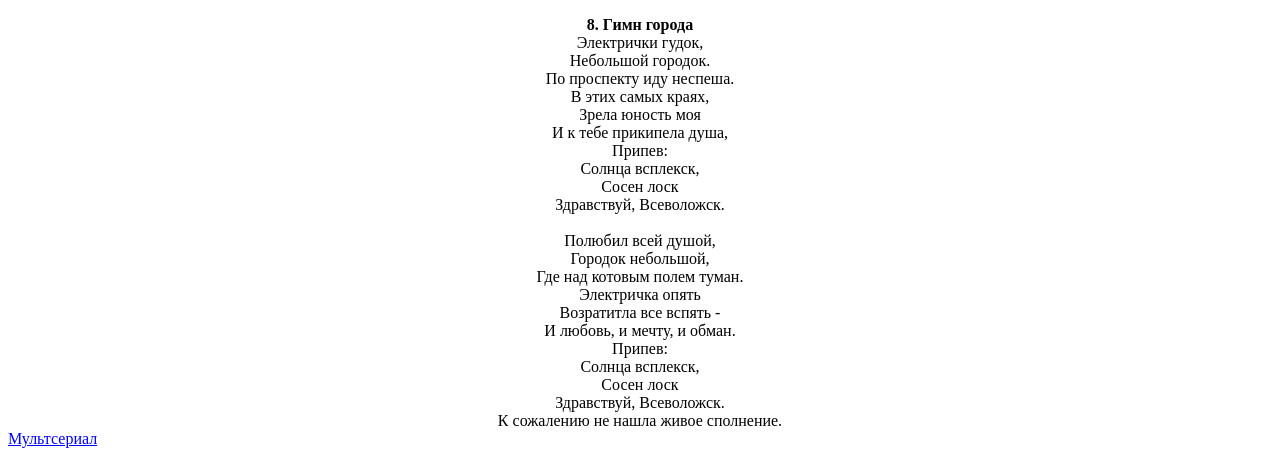
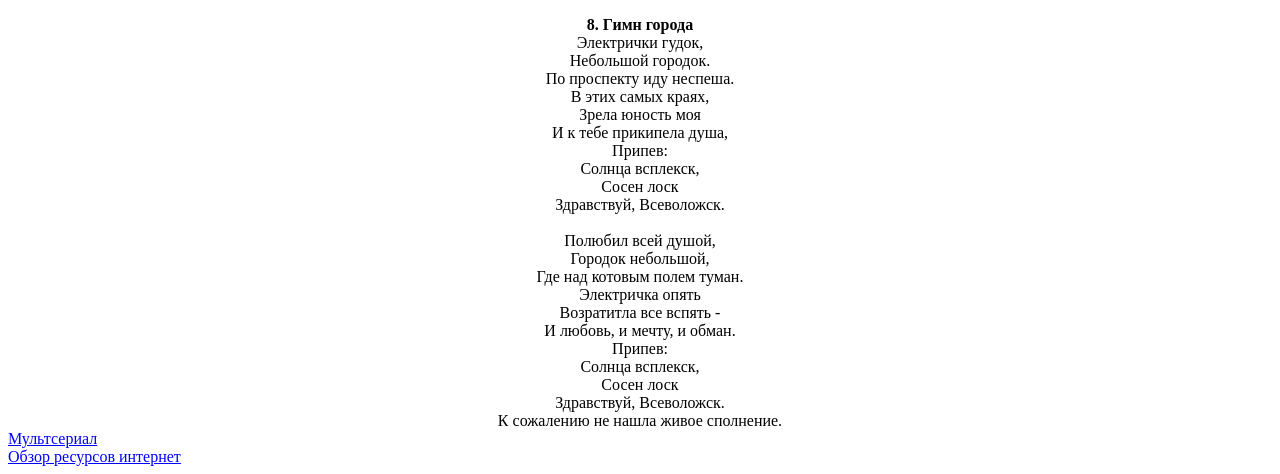
Before and after one commit to kotyarchick/putevoditel, a plain HTML site: page index.html in a window 1280 px wide. Shown: the part 4028-4502 px from the top of the page. Drawn offline with Linux system fonts and the light colour scheme.

Commit message:
Update index.html

```diff
--- a/index.html
+++ b/index.html
@@ -84,6 +84,7 @@ ALINK="000088">
 Здравствуй, Всеволожск.<BR>
 К сожалению не нашла живое сполнение.<br>
 </CENTER>
- <A HREF="https://kotyarchick.github.io/Laba_3/"> Мультсериал </A>
+ <A HREF="https://kotyarchick.github.io/Laba_3/"> Мультсериал </A><br>
+ <A HREF="https://kotyarchick.github.io/speciality/"> Обзор ресурсов интернет </A>
 </BODY>
 </HTML>
```
